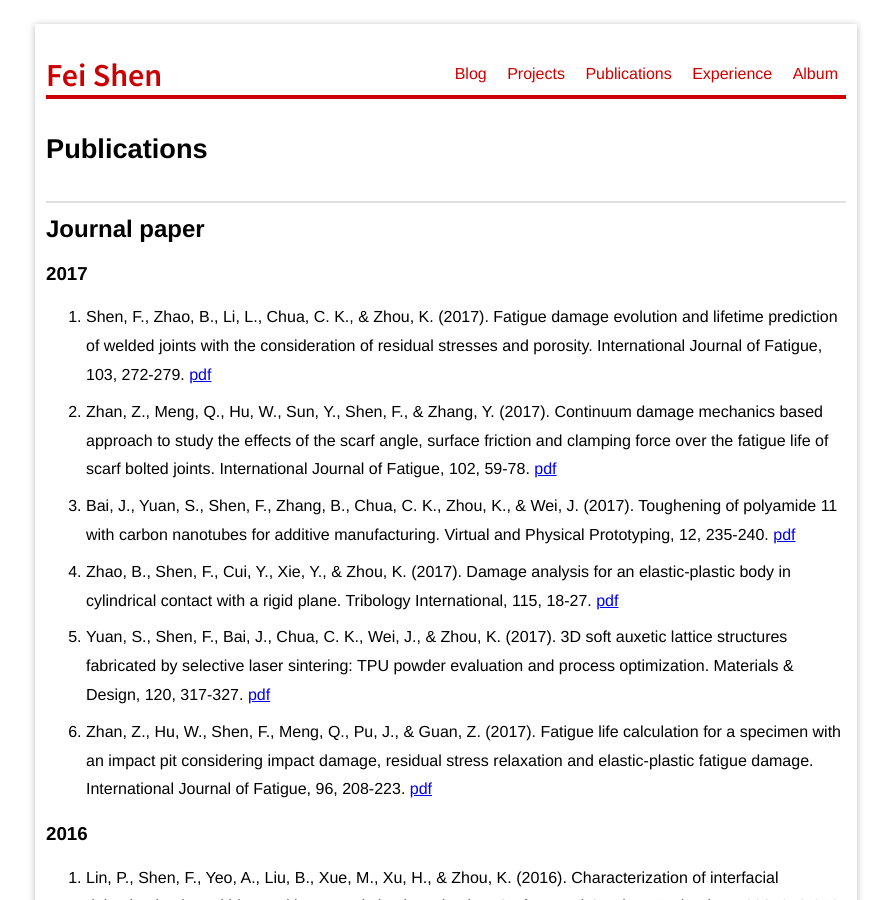
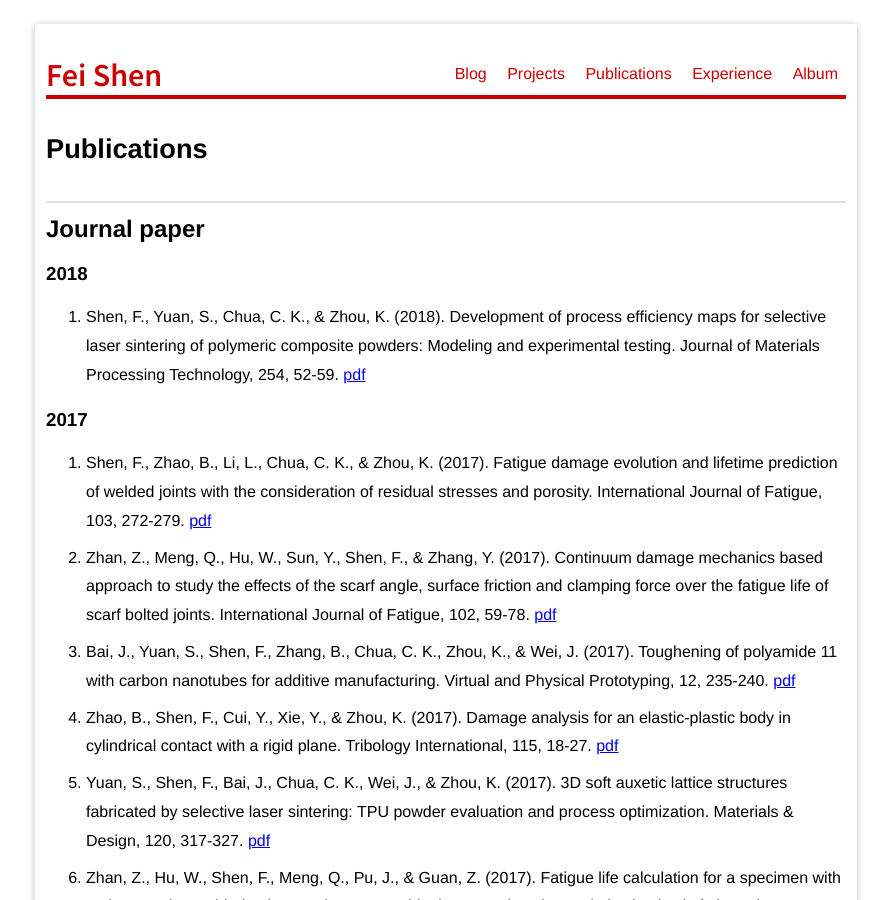
Before and after one commit to philshenfei/feishen, a Jekyll site: the page built from publications.md, in a window 1280 px wide and 900 px high. Shown: the whole window, without its empty margins (194-1085 px from the left). Built offline with Jekyll 4.4.1, drawn with Linux system fonts in a browser that asks for light colours; nearby versions of some CDN libraries.

Commit message:
12/01/2017

```diff
--- a/publications.md
+++ b/publications.md
@@ -6,6 +6,10 @@ title: Publications
 # Publications
 
 ## Journal paper
+
+### 2018
+
+18. Shen, F., Yuan, S., Chua, C. K., & Zhou, K. (2018). Development of process efficiency maps for selective laser sintering of polymeric composite powders: Modeling and experimental testing. Journal of Materials Processing Technology, 254, 52-59. [pdf][18]
 
 ### 2017
 
@@ -33,11 +37,6 @@ title: Publications
 2. Shen, F., Hu, W., Voyiadjis, G. Z., & Meng, Q. (2015). Effects of fatigue damage and wear on fretting fatigue under partial slip condition. Wear, 338, 394-405. [pdf][2]
 1. Shen, F., Hu, W., & Meng, Q. (2015). A damage mechanics approach to fretting fatigue life prediction with consideration of elastic–plastic damage model and wear. Tribology International, 82, 176-190. [pdf][1]
 
-
-
-
-
-
 ## Conference paper
 
 1. Fei Shen , Miao Zhang, Weiping Hu, Qingchun Meng. Finite element analysis of large span suspension bridge. Proceedings of the fourth international conference on modelling and simulation, Phuket, Thailand, April 25-27, 2011.
@@ -59,3 +58,4 @@ title: Publications
 [15]: {{ site.baseurl }}/file/Paper 15.pdf
 [16]: {{ site.baseurl }}/file/Paper 16.pdf
 [17]: {{ site.baseurl }}/file/Paper 17.pdf
+[18]: {{ site.baseurl }}/file/Paper 18.pdf
```
Also changed, not shown: _posts/2017-02-28-Aurrda-Boyce-Model.md (+1 -1 lines), 1 other file.
